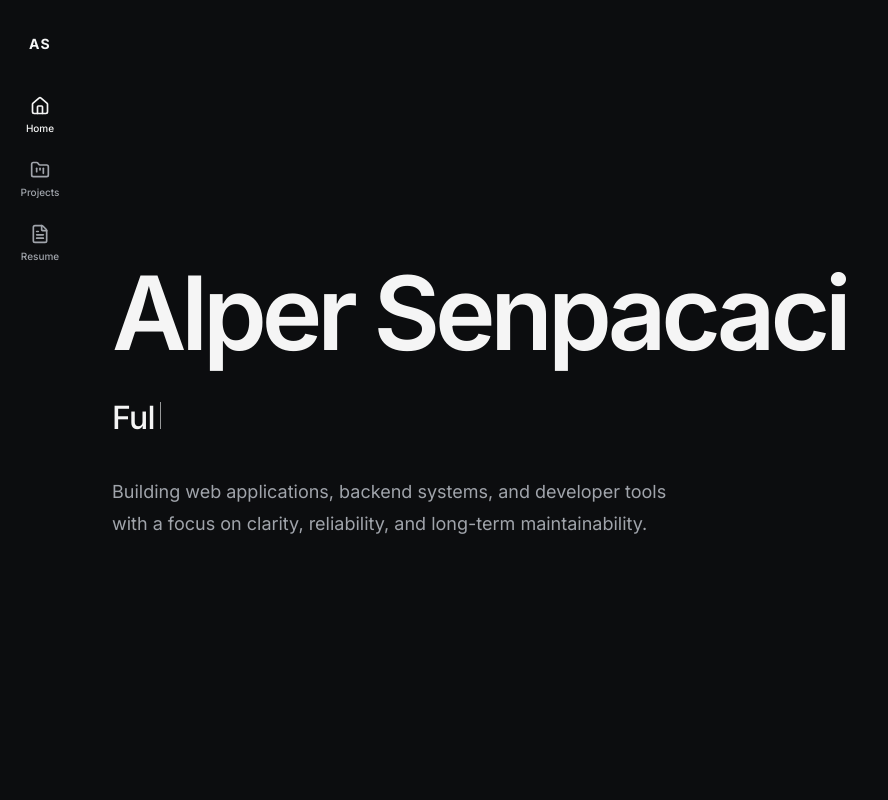
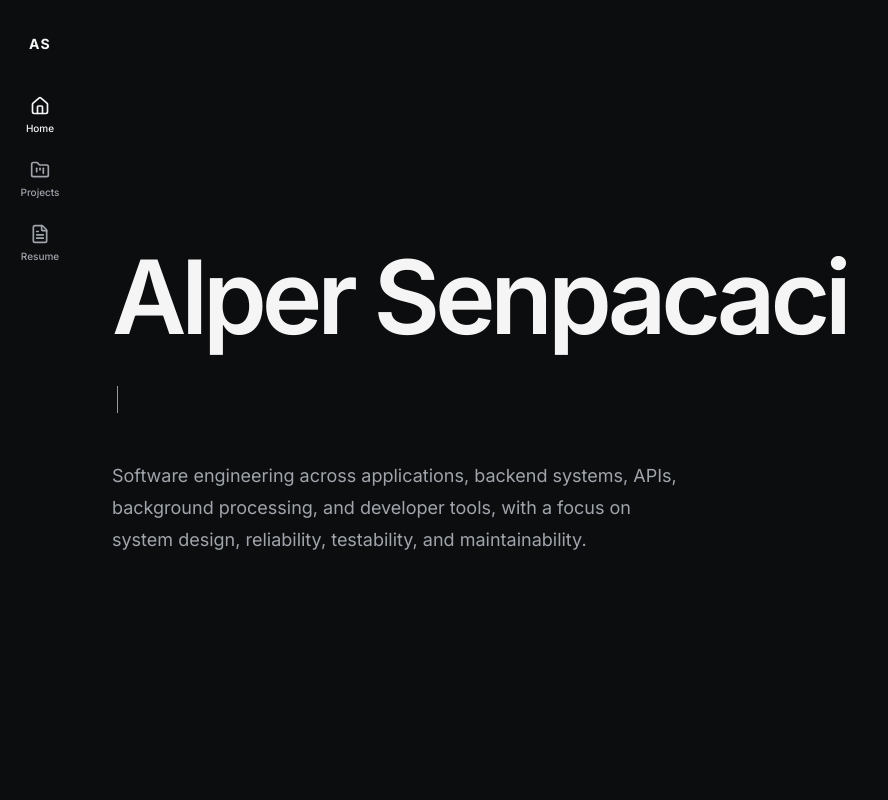
Before and after one commit to Arvence/Portfolio, a React (Vite) app: page / in a window 1280 px wide. Shown: the top 800 px of the page, without its empty margins (0-888 px from the left). Built offline with nearby package versions, Linux system fonts and the light colour scheme.

Commit message:
content: update software engineering roles and hero description

```diff
--- a/src/components/RotatingRole.tsx
+++ b/src/components/RotatingRole.tsx
@@ -1,11 +1,12 @@
 import { useEffect, useState } from 'react'
 
 const ROLES = [
+  'Software Engineer',
+  'Software Developer',
+  'Backend Developer',
   'Full Stack Developer',
-  'System Developer',
   '.NET Developer',
-  'Software Engineer',
-  'Computer Scientist',
+  'Systems Developer',
 ] as const
 const TYPE_DELAY_MS = 90
 const DELETE_DELAY_MS = 45
--- a/src/pages/Home.tsx
+++ b/src/pages/Home.tsx
@@ -21,8 +21,8 @@ export default function Home() {
             <RotatingRole />
           </div>
           <p className="max-w-xl text-base leading-7 text-[var(--color-text-secondary)] sm:text-lg sm:leading-8">
-            Building web applications, backend systems, and developer tools with a focus on clarity, reliability, and
-            long-term maintainability.
+            Software engineering across applications, backend systems, APIs, background processing, and developer tools,
+            with a focus on system design, reliability, testability, and maintainability.
           </p>
         </div>
       </section>
```
